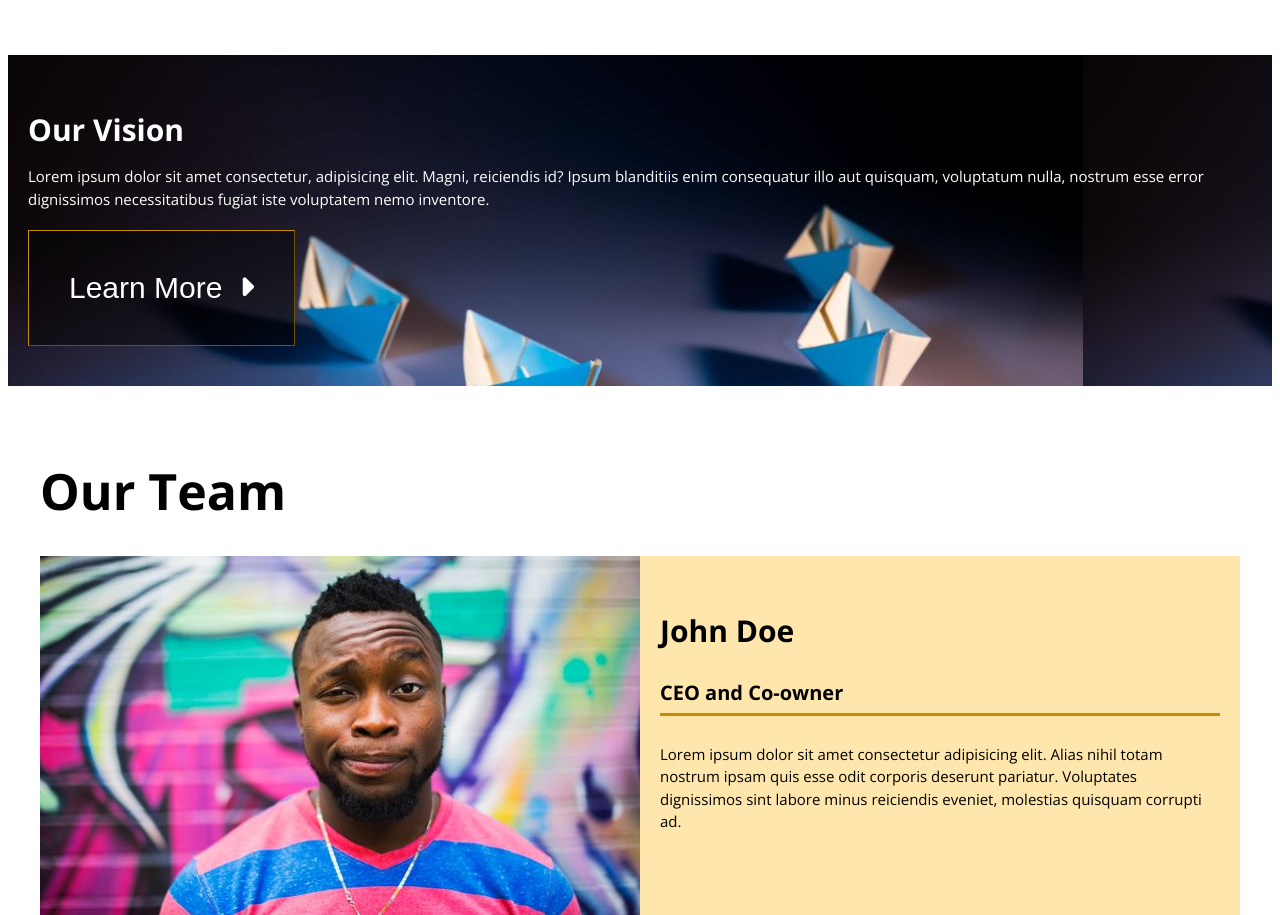
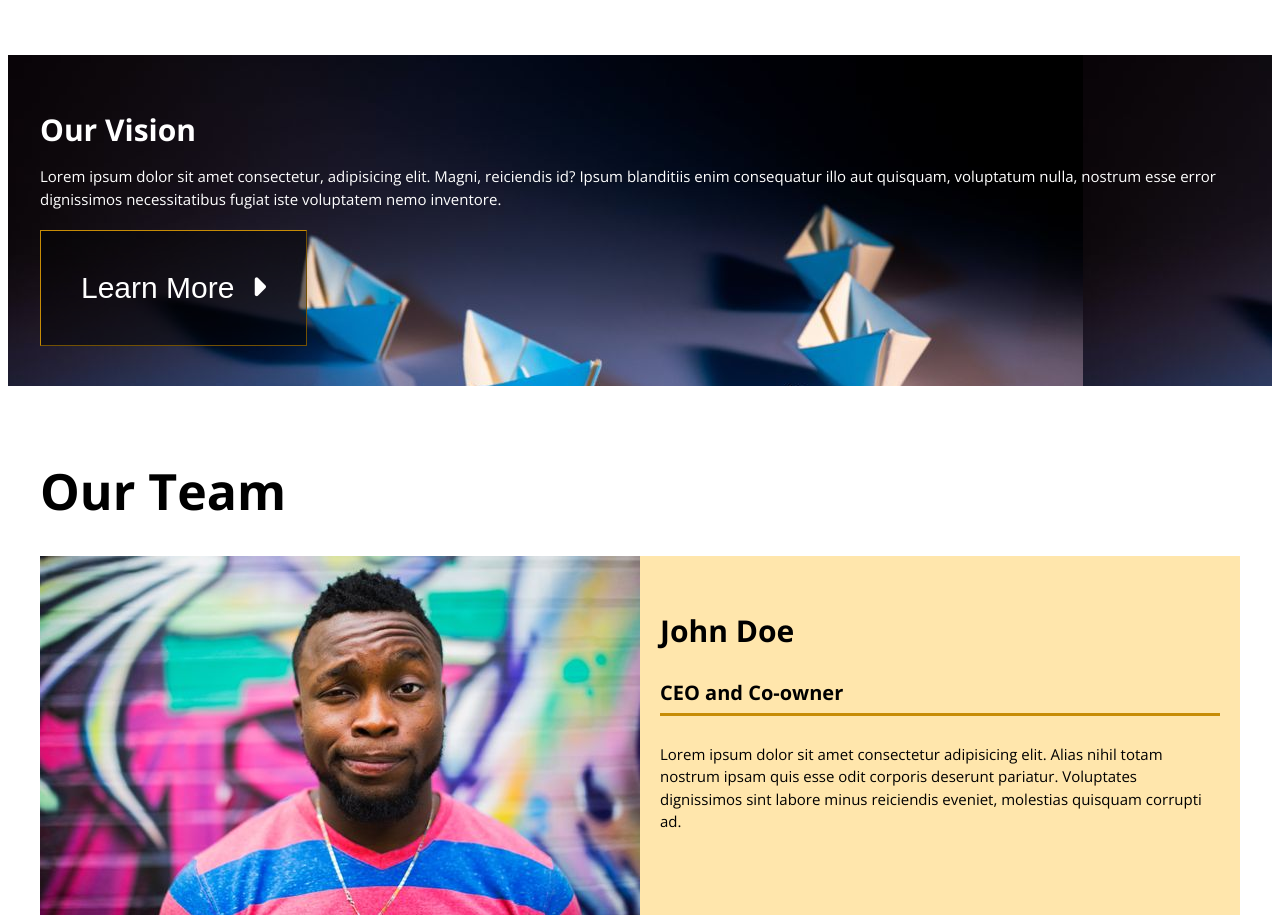
Before and after one commit to cui00072/cui00072.github.io, a plain HTML site: page final-project/index.html in a window 1280 px wide. Shown: the part 2593-3508 px from the top of the page. Drawn offline with nearby package versions, Linux system fonts and the light colour scheme.

Commit message:
Updates div vision

```diff
--- a/final-project/index.html
+++ b/final-project/index.html
@@ -153,7 +153,7 @@
     <!-- end of services section  -->
 
     <section class="section-vision">
-        <div class="vison-container">
+        <div class="vision-container">
             <h3>Our Vision</h3>
             <p>Lorem ipsum dolor sit amet consectetur, adipisicing elit. Magni, reiciendis id? Ipsum blanditiis enim
                 consequatur illo aut quisquam, voluptatum nulla, nostrum esse error dignissimos necessitatibus fugiat
```
